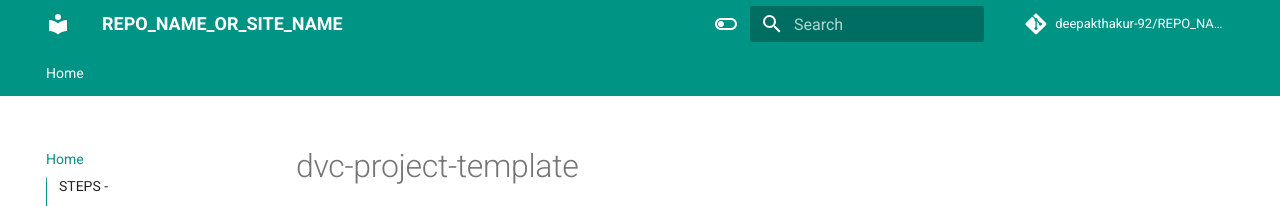
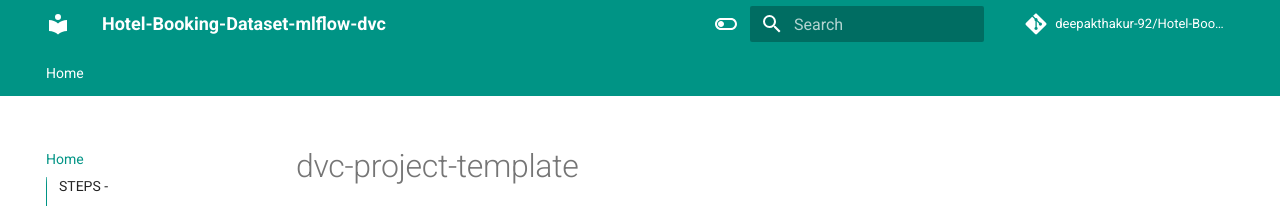
Before and after one commit to deepakthakur-92/Hotel-Booking-Dataset-mlflow-dvc, an MkDocs documentation site: the page built from docs/index.md, in a window 1280 px wide. Shown: the top 206 px of the page. Built offline with MkDocs 1.6.1 and Material for MkDocs 9.7.7, drawn with Linux system fonts in a browser that asks for light colours; comment, search, counter and statistics services are not loaded.

Commit message:
add: repo name

```diff
--- a/mkdocs.yaml
+++ b/mkdocs.yaml
@@ -1,5 +1,5 @@
 # Project information
-site_name: REPO_NAME_OR_SITE_NAME
+site_name: Hotel-Booking-Dataset-mlflow-dvc
 # defeine TOC or order of website-
 nav:
   - Home: index.md
@@ -8,8 +8,8 @@
 site_description: >-
   DESCRIPTION
 # Repository
-repo_name: deepakthakur-92/REPO_NAME
-repo_url: https://github.com/deepakthakur-92/REPO_NAME
+repo_name: deepakthakur-92/Hotel-Booking-Dataset-mlflow-dvc
+repo_url: https://github.com/deepakthakur-92/Hotel-Booking-Dataset-mlflow-dvc
 
 # Configuration
 theme:
```
